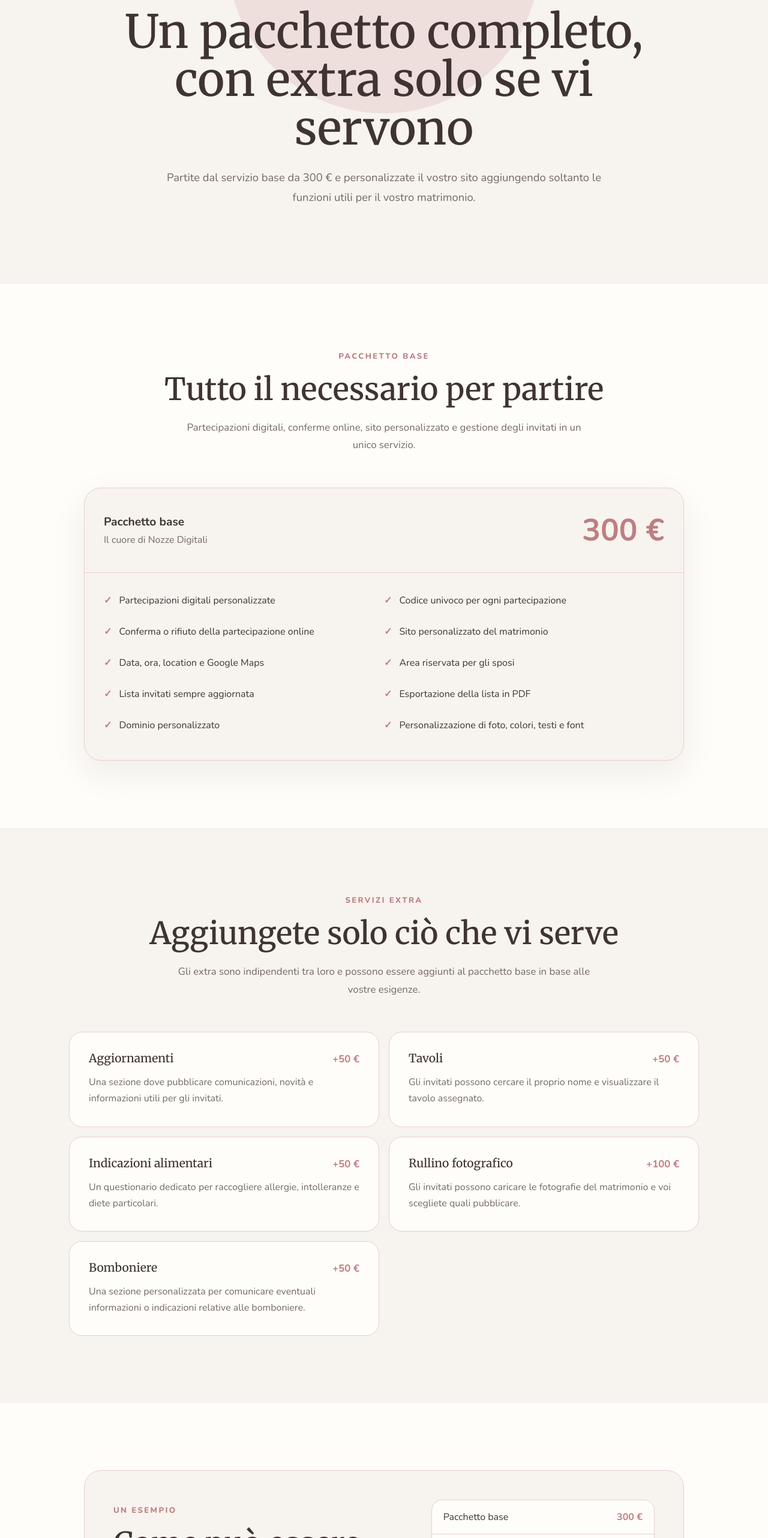
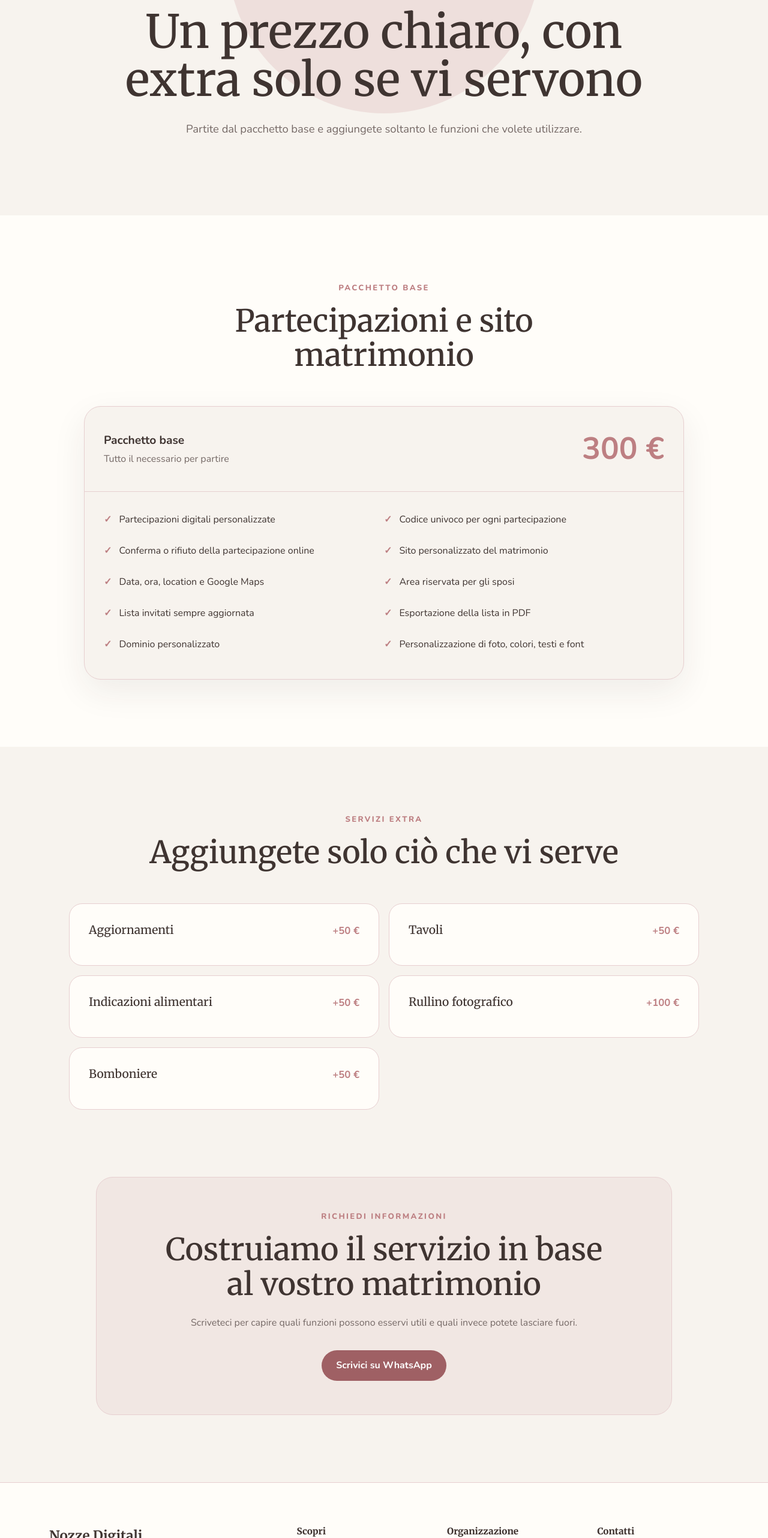
Before and after one commit to simonedantevisconti/nozze-digitali, a React (Vite) app: page /servizi-prezzi in a window 1280 px wide. Shown: the part 236-2800 px from the top of the page at 60% size. Built offline with nearby package versions, Linux system fonts and the light colour scheme.

Commit message:
Simplify pricing page

```diff
--- a/src/pages/ServiziPrezziPage.jsx
+++ b/src/pages/ServiziPrezziPage.jsx
@@ -21,40 +21,20 @@ const ServiziPrezziPage = () => {
   ];
 
   const extras = [
-    {
-      title: "Aggiornamenti",
-      price: "+50 €",
-      text: "Una sezione dove pubblicare comunicazioni, novità e informazioni utili per gli invitati.",
-    },
-    {
-      title: "Tavoli",
-      price: "+50 €",
-      text: "Gli invitati possono cercare il proprio nome e visualizzare il tavolo assegnato.",
-    },
-    {
-      title: "Indicazioni alimentari",
-      price: "+50 €",
-      text: "Un questionario dedicato per raccogliere allergie, intolleranze e diete particolari.",
-    },
-    {
-      title: "Rullino fotografico",
-      price: "+100 €",
-      text: "Gli invitati possono caricare le fotografie del matrimonio e voi scegliete quali pubblicare.",
-    },
-    {
-      title: "Bomboniere",
-      price: "+50 €",
-      text: "Una sezione personalizzata per comunicare eventuali informazioni o indicazioni relative alle bomboniere.",
-    },
+    ["Aggiornamenti", "+50 €"],
+    ["Tavoli", "+50 €"],
+    ["Indicazioni alimentari", "+50 €"],
+    ["Rullino fotografico", "+100 €"],
+    ["Bomboniere", "+50 €"],
   ];
 
   return (
     <>
       <SeoPage
-        title="Servizi e Prezzi | Nozze Digitali"
-        description="Scopri il pacchetto base Nozze Digitali da 300 € e i servizi extra per il tuo matrimonio: tavoli, aggiornamenti, indicazioni alimentari, rullino fotografico e bomboniere."
+        title="Prezzi | Nozze Digitali"
+        description="Scopri i prezzi di Nozze Digitali: pacchetto base da 300 € e servizi aggiuntivi per personalizzare il sito del matrimonio."
         canonical="https://nozzedigitali.site/servizi-prezzi"
-        breadcrumbName="Servizi e prezzi"
+        breadcrumbName="Prezzi"
       />
 
       <main className="prices-page">
@@ -62,14 +42,11 @@ const ServiziPrezziPage = () => {
           <div className="container">
             <Reveal>
               <div className="prices-hero-content">
-                <p className="prices-eyebrow">SERVIZI E PREZZI</p>
-
-                <h1>Un pacchetto completo, con extra solo se vi servono</h1>
-
+                <p className="prices-eyebrow">PREZZI</p>
+                <h1>Un prezzo chiaro, con extra solo se vi servono</h1>
                 <p className="prices-intro">
-                  Partite dal servizio base da 300 € e personalizzate il vostro
-                  sito aggiungendo soltanto le funzioni utili per il vostro
-                  matrimonio.
+                  Partite dal pacchetto base e aggiungete soltanto le funzioni
+                  che volete utilizzare.
                 </p>
               </div>
             </Reveal>
@@ -81,13 +58,7 @@ const ServiziPrezziPage = () => {
             <Reveal>
               <div className="prices-heading">
                 <p className="prices-eyebrow">PACCHETTO BASE</p>
-
-                <h2>Tutto il necessario per partire</h2>
-
-                <p>
-                  Partecipazioni digitali, conferme online, sito personalizzato
-                  e gestione degli invitati in un unico servizio.
-                </p>
+                <h2>Partecipazioni e sito matrimonio</h2>
               </div>
             </Reveal>
 
@@ -96,9 +67,8 @@ const ServiziPrezziPage = () => {
                 <div className="prices-base-top">
                   <div>
                     <span>Pacchetto base</span>
-                    <p>Il cuore di Nozze Digitali</p>
+                    <p>Tutto il necessario per partire</p>
                   </div>
-
                   <strong>300 €</strong>
                 </div>
 
@@ -120,26 +90,18 @@ const ServiziPrezziPage = () => {
             <Reveal>
               <div className="prices-heading">
                 <p className="prices-eyebrow">SERVIZI EXTRA</p>
-
                 <h2>Aggiungete solo ciò che vi serve</h2>
-
-                <p>
-                  Gli extra sono indipendenti tra loro e possono essere aggiunti
-                  al pacchetto base in base alle vostre esigenze.
-                </p>
               </div>
             </Reveal>
 
             <div className="prices-extras-grid">
-              {extras.map((extra) => (
-                <Reveal key={extra.title}>
+              {extras.map(([title, price]) => (
+                <Reveal key={title}>
                   <article className="prices-extra-card">
                     <div className="prices-extra-top">
-                      <h3>{extra.title}</h3>
-                      <strong>{extra.price}</strong>
+                      <h3>{title}</h3>
+                      <strong>{price}</strong>
                     </div>
-
-                    <p>{extra.text}</p>
                   </article>
                 </Reveal>
               ))}
@@ -147,72 +109,17 @@ const ServiziPrezziPage = () => {
           </div>
         </section>
 
-        <section className="prices-example">
-          <div className="container">
-            <Reveal>
-              <div className="prices-example-box">
-                <div>
-                  <p className="prices-eyebrow">UN ESEMPIO</p>
-
-                  <h2>Come può essere composto il vostro servizio</h2>
-                </div>
-
-                <div className="prices-example-calculation">
-                  <div>
-                    <span>Pacchetto base</span>
-                    <strong>300 €</strong>
-                  </div>
-
-                  <div>
-                    <span>Tavoli</span>
-                    <strong>+50 €</strong>
-                  </div>
-
-                  <div>
-                    <span>Indicazioni alimentari</span>
-                    <strong>+50 €</strong>
-                  </div>
-
-                  <div className="prices-example-total">
-                    <span>Totale</span>
-                    <strong>400 €</strong>
-                  </div>
-                </div>
-              </div>
-            </Reveal>
-          </div>
-        </section>
-
-        <section className="prices-note">
-          <div className="container">
-            <Reveal>
-              <div className="prices-note-box">
-                <p className="prices-eyebrow">PERSONALIZZAZIONE</p>
-
-                <h2>Dominio e stile personalizzato sono già compresi</h2>
-
-                <p>
-                  Il servizio comprende il dominio personalizzato e la
-                  personalizzazione delle pagine con fotografie, colori, testi e
-                  font scelti insieme a voi.
-                </p>
-              </div>
-            </Reveal>
-          </div>
-        </section>
-
         <section className="prices-cta">
           <div className="container">
             <Reveal>
               <div className="prices-cta-box">
-                <p className="prices-eyebrow">COSTRUIAMO IL VOSTRO PACCHETTO</p>
+                <p className="prices-eyebrow">RICHIEDI INFORMAZIONI</p>
 
-                <h2>Scegliete solo ciò che serve al vostro matrimonio</h2>
+                <h2>Costruiamo il servizio in base al vostro matrimonio</h2>
 
                 <p>
-                  Raccontateci come state organizzando il vostro giorno e vi
-                  aiutiamo a capire quali funzioni possono esservi davvero
-                  utili.
+                  Scriveteci per capire quali funzioni possono esservi utili e
+                  quali invece potete lasciare fuori.
                 </p>
 
                 <a
```
